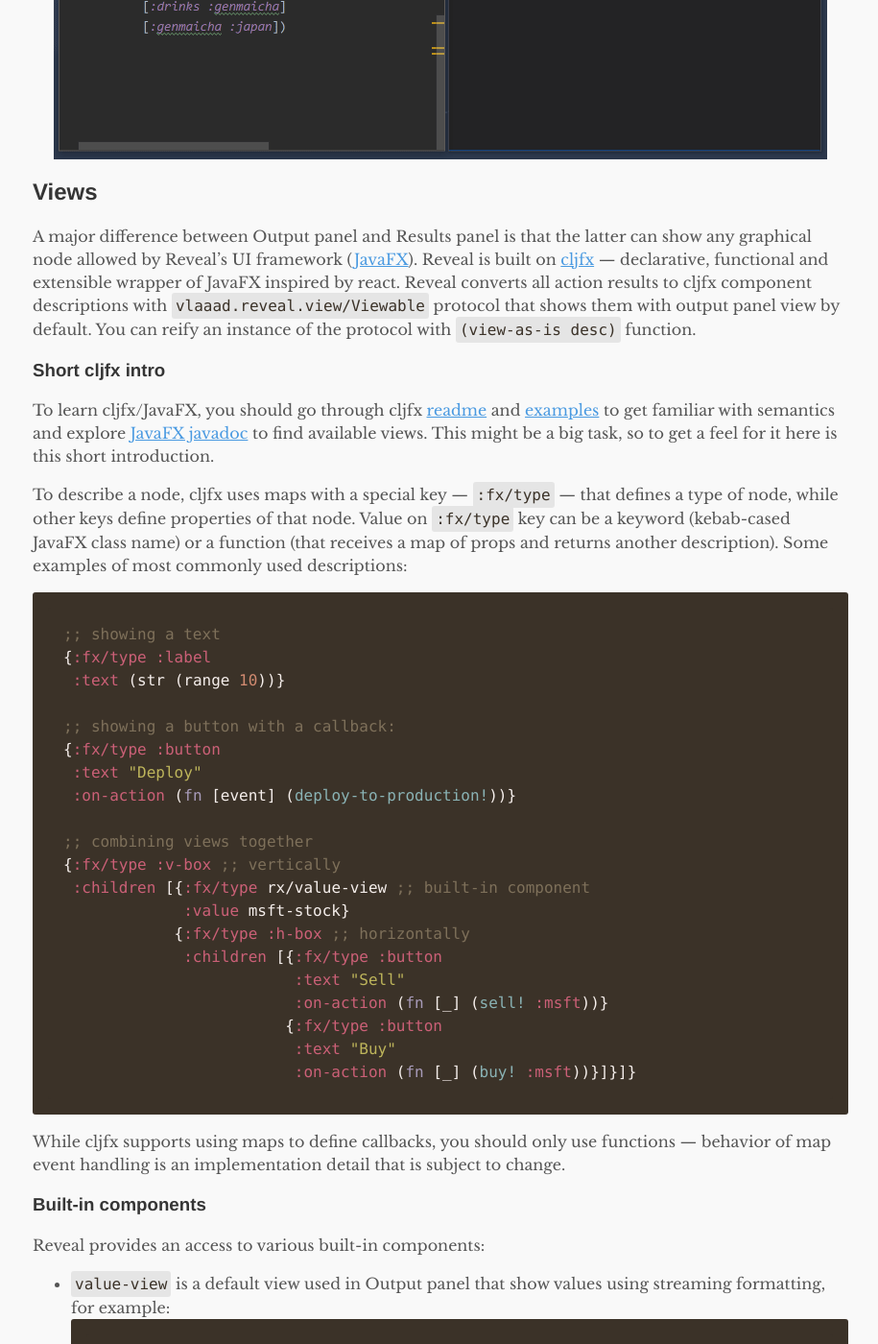
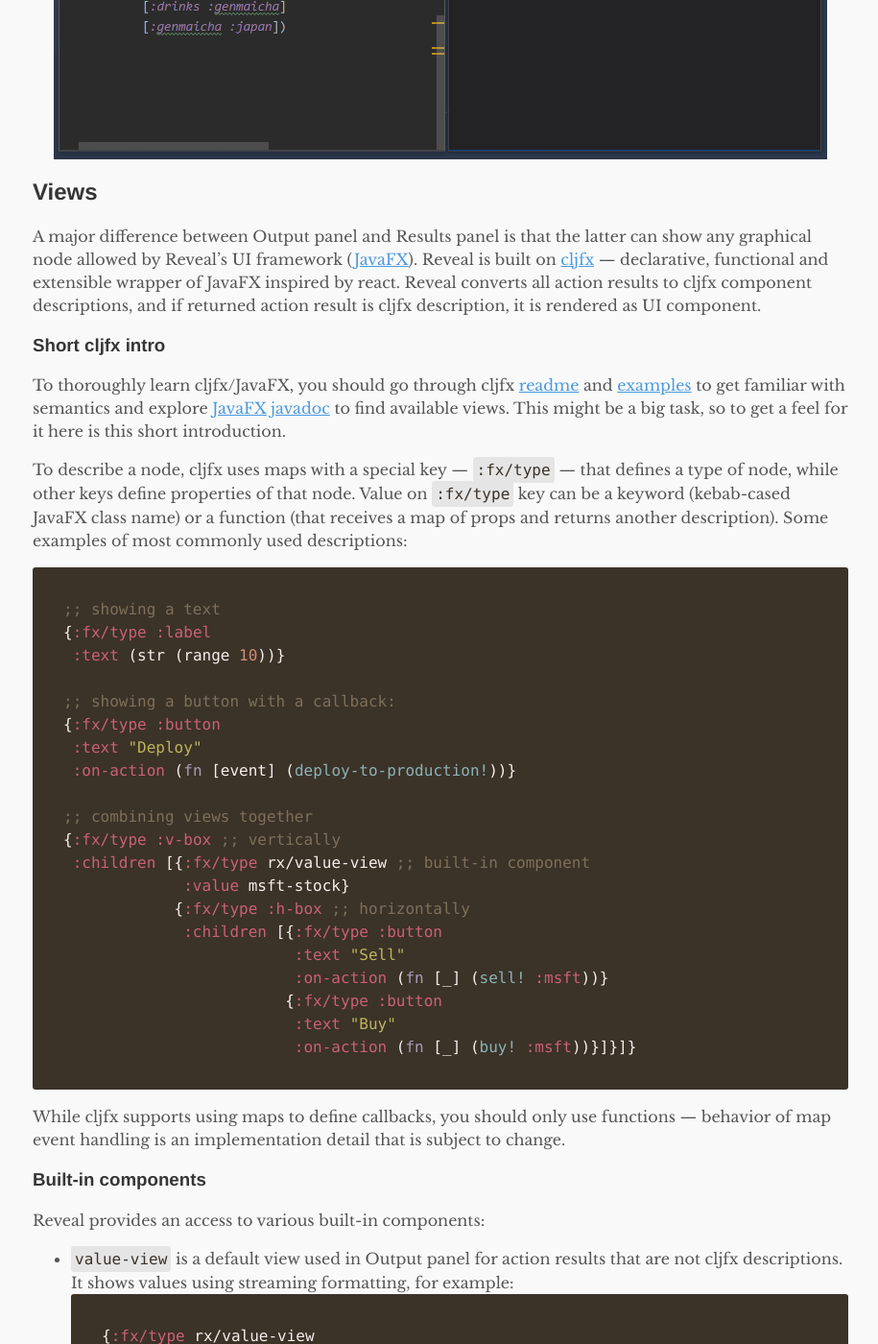
Before and after one commit to vlaaad/vlaaad.github.io, a Jekyll site: the page built from reveal.md, in a window 1280 px wide and 1400 px high, scrolled down 18261 px. Shown: the whole window at 96% size, without its empty margins (181-1096 px from the left). Built offline with Jekyll 4.4.1, drawn with Linux system fonts in a browser that asks for light colours.

Commit message:
remove view-as-is

````diff
--- a/reveal.md
+++ b/reveal.md
@@ -340,11 +340,11 @@ As mentioned earlier, there is [a bigger example](https://github.com/vlaaad/reve
 
 ## Views
 
-A major difference between Output panel and Results panel is that the latter can show any graphical node allowed by Reveal's UI framework ([JavaFX](https://openjfx.io/)). Reveal is built on [cljfx](https://github.com/cljfx/cljfx) — declarative, functional and extensible wrapper of JavaFX inspired by react. Reveal converts all action results to cljfx component descriptions with `vlaaad.reveal.view/Viewable` protocol that shows them with output panel view by default. You can reify an instance of the protocol with `(view-as-is desc)` function.
+A major difference between Output panel and Results panel is that the latter can show any graphical node allowed by Reveal's UI framework ([JavaFX](https://openjfx.io/)). Reveal is built on [cljfx](https://github.com/cljfx/cljfx) — declarative, functional and extensible wrapper of JavaFX inspired by react. Reveal converts all action results to cljfx component descriptions, and if returned action result is cljfx description, it is rendered as UI component.
 
 ### Short cljfx intro
 
-To learn cljfx/JavaFX, you should go through cljfx [readme](https://github.com/cljfx/cljfx) and [examples](https://github.com/cljfx/cljfx/tree/master/examples) to get familiar with semantics and explore [JavaFX javadoc](https://openjfx.io/javadoc/14/) to find available views. This might be a big task, so to get a feel for it here is this short introduction.
+To thoroughly learn cljfx/JavaFX, you should go through cljfx [readme](https://github.com/cljfx/cljfx) and [examples](https://github.com/cljfx/cljfx/tree/master/examples) to get familiar with semantics and explore [JavaFX javadoc](https://openjfx.io/javadoc/14/) to find available views. This might be a big task, so to get a feel for it here is this short introduction.
 
 To describe a node, cljfx uses maps with a special key — `:fx/type` — that defines a type of node, while other keys define properties of that node. Value on `:fx/type` key can be a keyword (kebab-cased JavaFX class name) or a function (that receives a map of props and returns another description).
 Some examples of most commonly used descriptions:
@@ -376,7 +376,7 @@ While cljfx supports using maps to define callbacks, you should only use functio
 ### Built-in components
 
 Reveal provides an access to various built-in components:
-- `value-view` is a default view used in Output panel that show values using streaming formatting, for example:
+- `value-view` is a default view used in Output panel for action results that are not cljfx descriptions. It shows values using streaming formatting, for example:
   ```clj
   {:fx/type rx/value-view
    :value (all-ns)}
````
